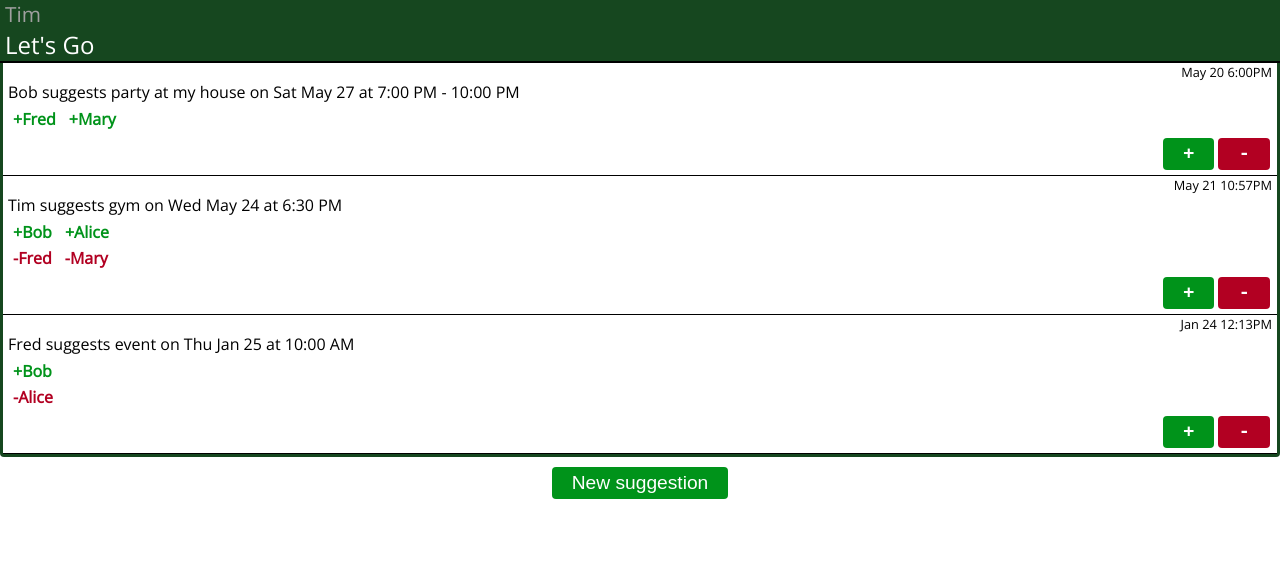
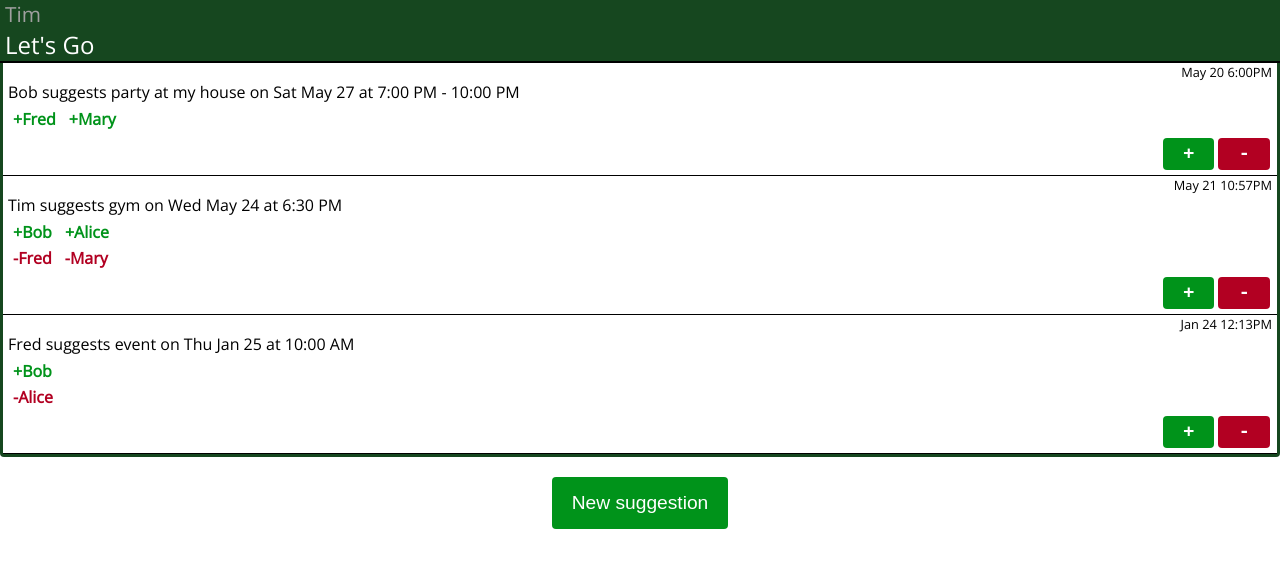
Before and after one commit to SlimTim10/LetsGo, a React (Create React App) app: page / in a window 1280 px wide. Shown: the top 568 px of the page. Built offline with nearby package versions, Linux system fonts and the light colour scheme.

Commit message:
Minor style change

```diff
--- a/src/index.css
+++ b/src/index.css
@@ -125,7 +125,8 @@ body {
 
 .suggestion {
 	text-align: center;
-	margin-top: 10px;
+	margin-top: 20px;
+	margin-bottom: 20px;
 }
 
 .btn-suggestion {
@@ -133,7 +134,7 @@ body {
 	color: #ffffff;
 	background: #00931A;
 	font-size: 1.2em;
-	padding: 5px 20px 5px 20px;
+	padding: 15px 20px 15px 20px;
 	text-decoration: none;
 	border-radius: 4px;
 }
```
